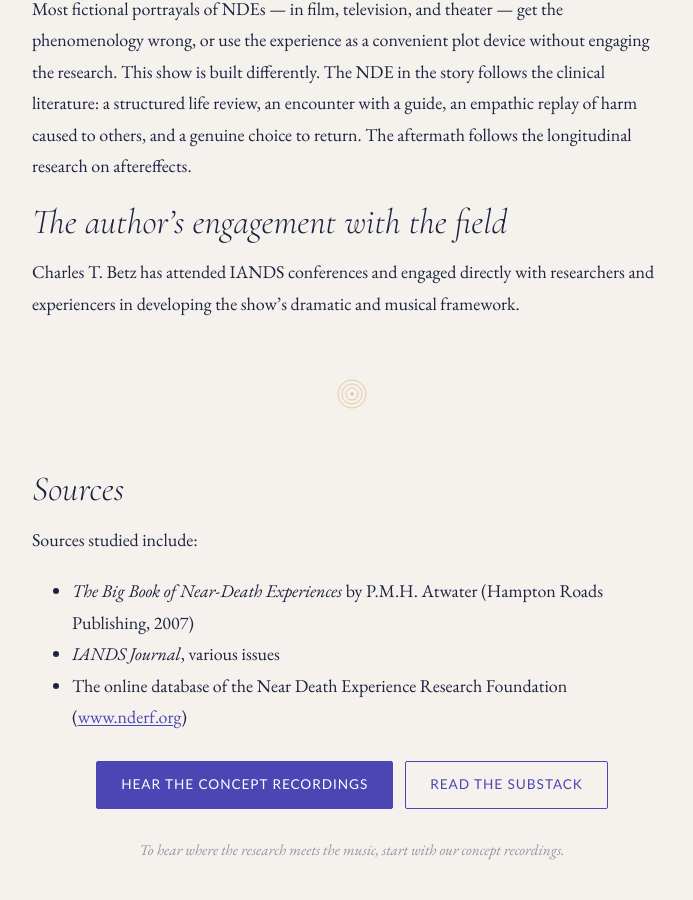
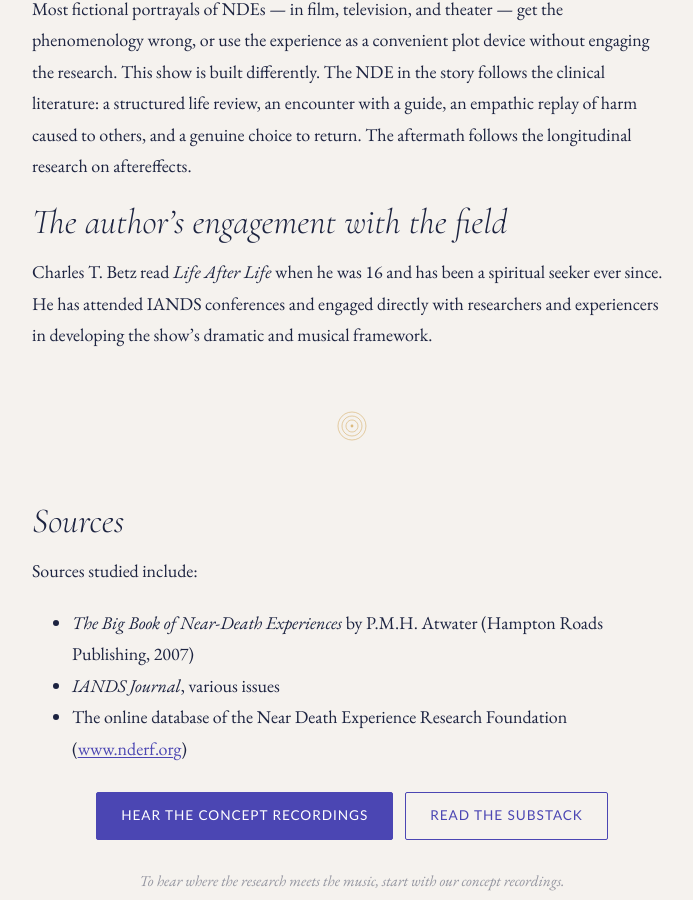
Before and after one commit to CharlesTBetz/5mlowroad, a Jekyll site: the page built from research.md, in a window 1280 px wide and 900 px high, scrolled down 1412 px. Shown: the whole window, without its empty margins (288-981 px from the left). Built offline with Jekyll 4.4.1, drawn with Linux system fonts in a browser that asks for light colours.

Commit message:
Research: author bio opens with Life After Life at 16
Co-Authored-By: Claude Opus 5 (1M context) <noreply@anthropic.com>
Claude-Session: https://claude.ai/code/session_01YArKscLo6n1bmffAmzsHiX

```diff
--- a/research.md
+++ b/research.md
@@ -34,7 +34,7 @@ Most fictional portrayals of NDEs — in film, television, and theater — get t
 
 ## The author's engagement with the field
 
-Charles T. Betz has attended IANDS conferences and engaged directly with researchers and experiencers in developing the show's dramatic and musical framework.
+Charles T. Betz read *Life After Life* when he was 16 and has been a spiritual seeker ever since. He has attended IANDS conferences and engaged directly with researchers and experiencers in developing the show's dramatic and musical framework.
 
 {% include divider.html %}
 
```
